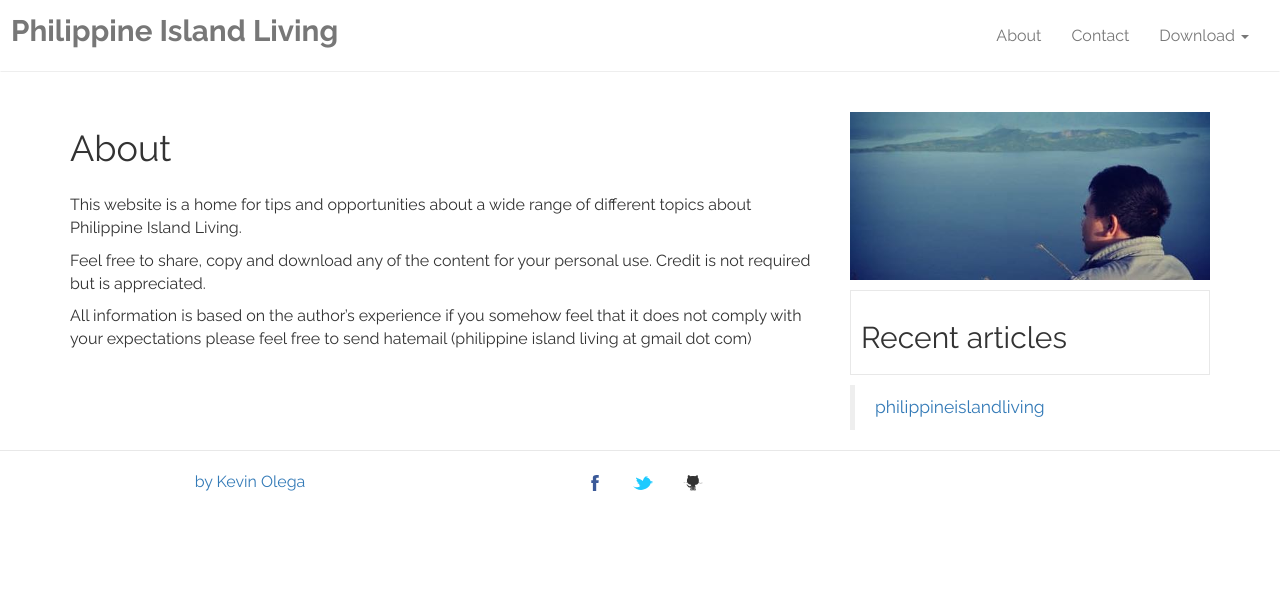
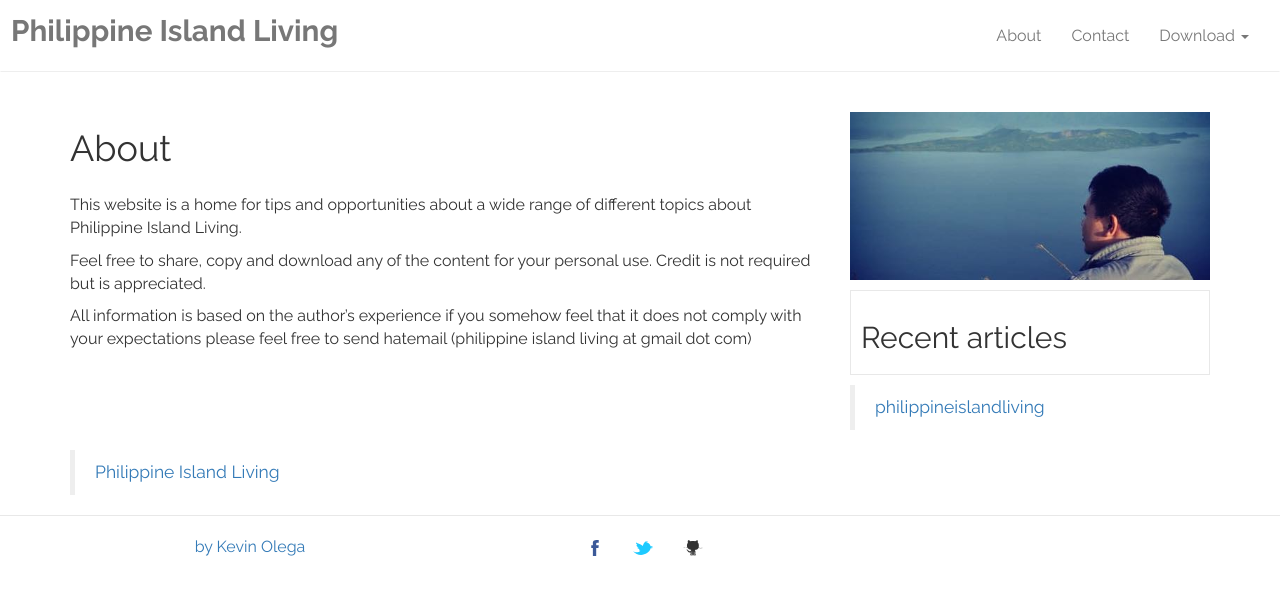
Before and after one commit to virtualous/blog, a Jekyll site: the page built from about.md, in a window 1280 px wide. Shown: the top 595 px of the page. Built offline with Jekyll 4.4.1, drawn with Linux system fonts in a browser that asks for light colours; some of the changed lines change nothing that is shown.

Commit message:
test facebook sidebar

```diff
--- a/_includes/fb-script.html
+++ b/_includes/fb-script.html
@@ -1,8 +1 @@
-<div id="fb-root"></div>
-<script>(function(d, s, id) {
-  var js, fjs = d.getElementsByTagName(s)[0];
-  if (d.getElementById(id)) return;
-  js = d.createElement(s); js.id = id;
-  js.src = "//connect.facebook.net/en_US/sdk.js#xfbml=1&version=v2.6&appId={{site.fb-app-id}}";
-  fjs.parentNode.insertBefore(js, fjs);
-}(document, 'script', 'facebook-jssdk'));</script>
+<div class="fb-page" data-href="https://www.facebook.com/philippineislandliving/" data-small-header="false" data-adapt-container-width="true" data-hide-cover="false" data-show-facepile="true"><blockquote cite="https://www.facebook.com/philippineislandliving/" class="fb-xfbml-parse-ignore"><a href="https://www.facebook.com/philippineislandliving/">Philippine Island Living</a></blockquote></div>
--- a/_layouts/default.html
+++ b/_layouts/default.html
@@ -8,7 +8,14 @@
   {% include head.html %}
 
   <body>
-
+<div id="fb-root"></div>
+<script>(function(d, s, id) {
+  var js, fjs = d.getElementsByTagName(s)[0];
+  if (d.getElementById(id)) return;
+  js = d.createElement(s); js.id = id;
+  js.src = "//connect.facebook.net/en_US/sdk.js#xfbml=1&version=v2.8";
+  fjs.parentNode.insertBefore(js, fjs);
+}(document, 'script', 'facebook-jssdk'));</script>
     {% include header.html %}
 
     <div class="container">
```
